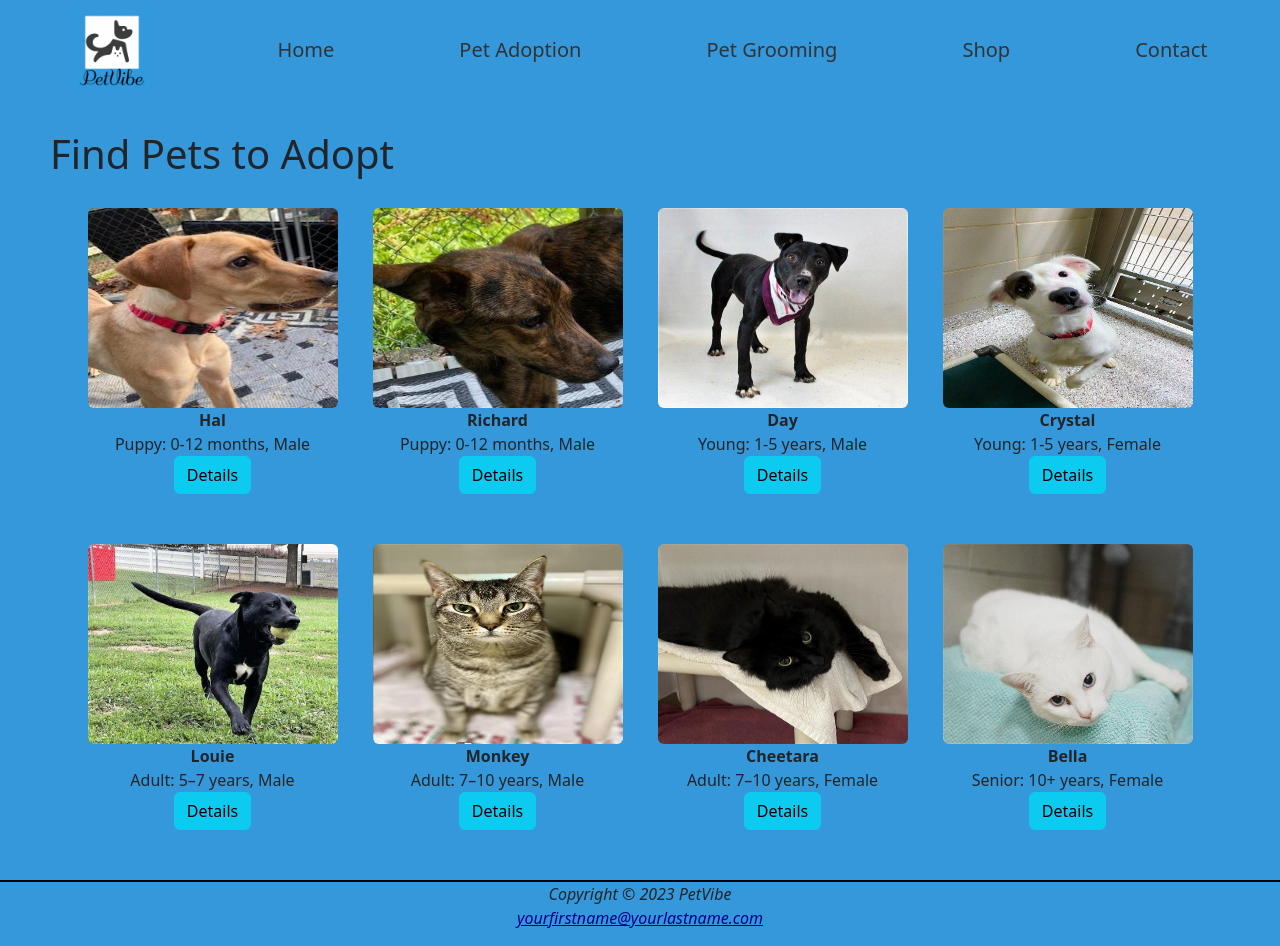
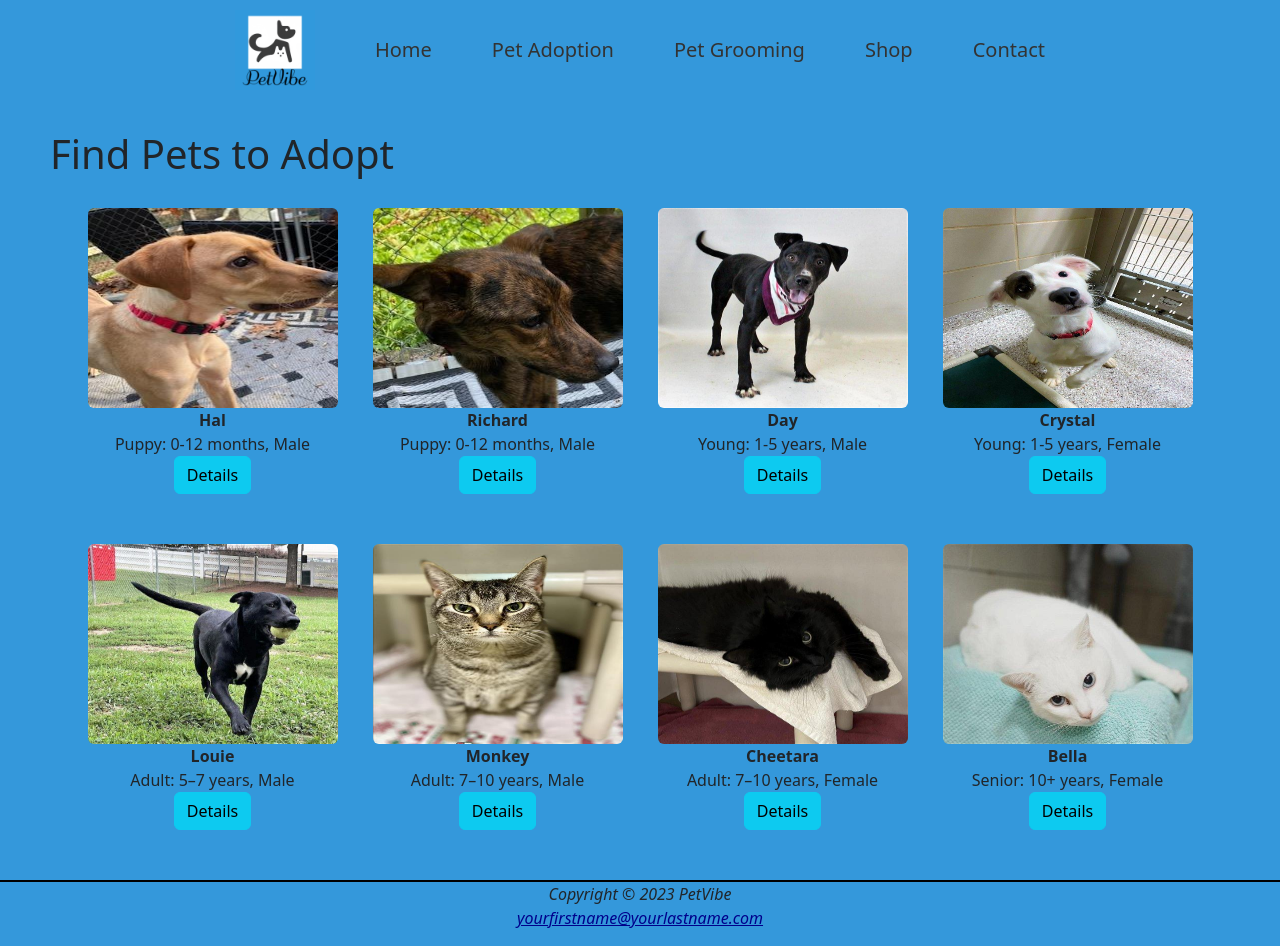
Before and after one commit to Jieg3120/Jiegu20.github.io, a plain HTML site: page pet adoption.html in a window 1280 px wide. Drawn offline with nearby package versions, Linux system fonts and the light colour scheme.

Commit message:
Update pet adoption.html

```diff
--- a/pet adoption.html
+++ b/pet adoption.html
@@ -16,7 +16,7 @@ nav.navbar {
   display: flex;
   align-items: center;
   justify-content: center;
-  gap: 125px;
+  gap: 60px;
   padding: 10px 0;
 }
 
```
